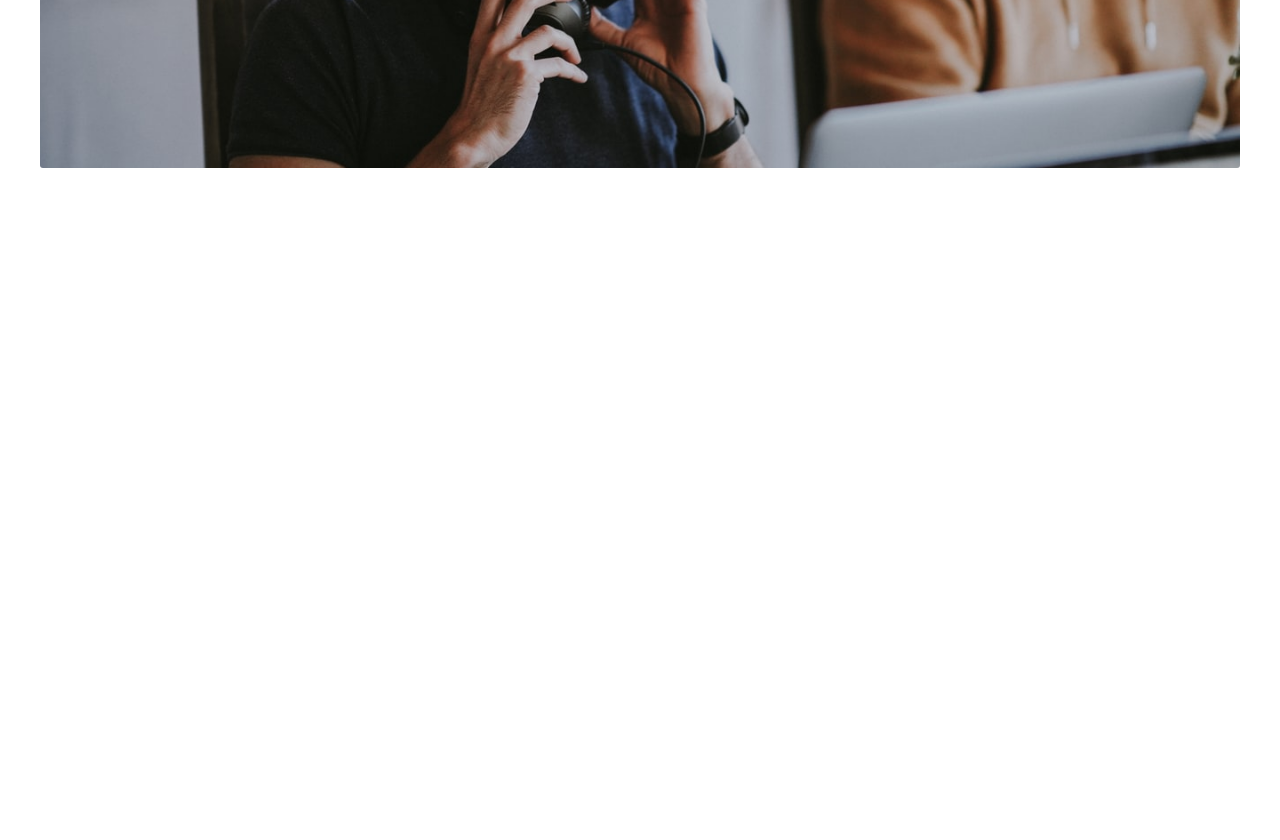
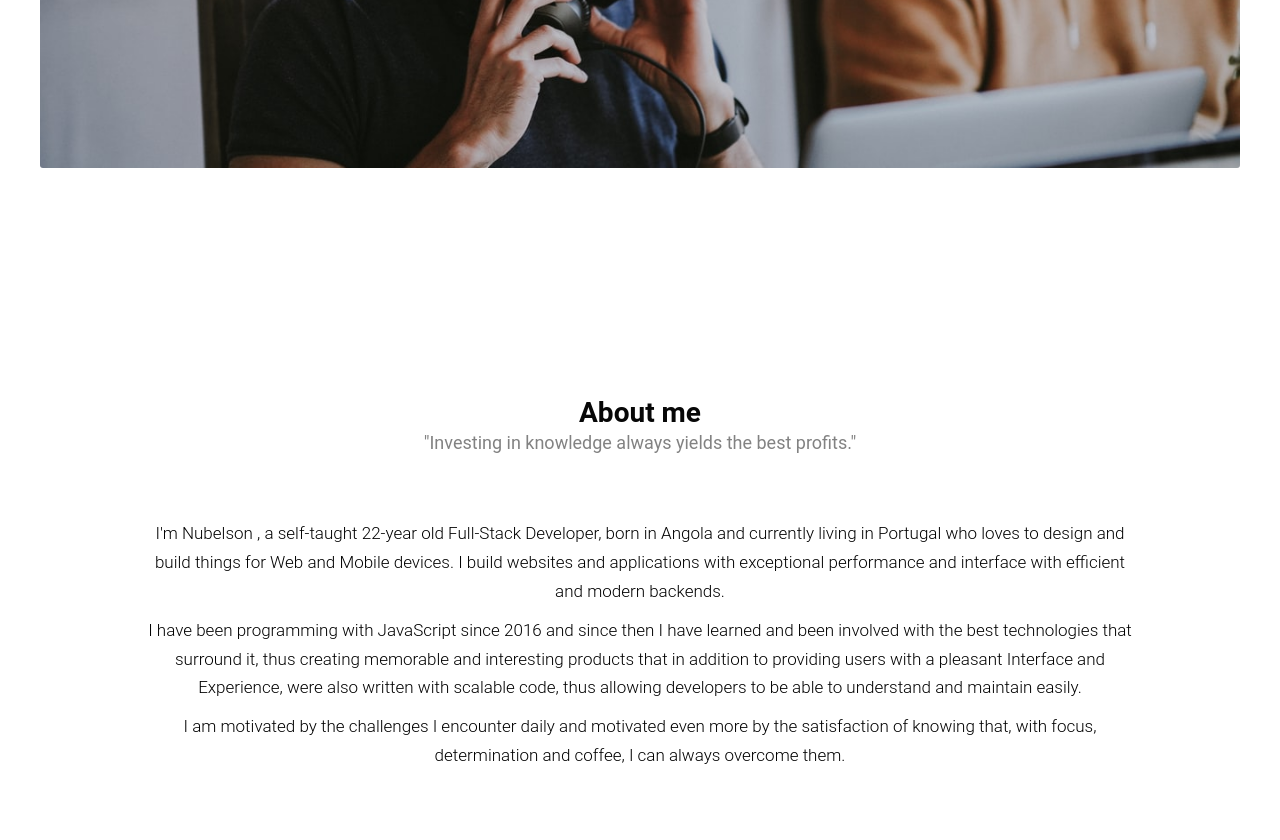
Before and after one commit to nublson/Portfolio-v2, a Gatsby site: page / in a window 1280 px wide. Shown: the part 652-1492 px from the top of the page. Before the commit the page ends 920 px from the top, so only its background shows below. Built offline with nearby package versions, Linux system fonts and the light colour scheme; Gatsby itself is replaced by a stand-in of ours.

Commit message:
feat(section): add About section

```diff
--- /dev/null
+++ b/src/components/UI/Heading.js
@@ -0,0 +1,27 @@
+import React from "react"
+import styled from "styled-components"
+
+const StyledHeading = styled.div`
+    text-align: center;
+    margin-bottom: 6rem;
+`
+const Title = styled.h2`
+    font-size: 2.8rem;
+    font-weight: bold;
+    color: var(--text-highlight);
+`
+const Subtitle = styled.p`
+    font-size: 1.8rem;
+    color: var(--text-grey);
+`
+
+const Heading = ({ title, subtitle }) => {
+    return (
+        <StyledHeading>
+            <Title>{title}</Title>
+            <Subtitle>"{subtitle}"</Subtitle>
+        </StyledHeading>
+    )
+}
+
+export default Heading
--- a/src/pages/index.js
+++ b/src/pages/index.js
@@ -2,11 +2,13 @@ import React from "react"
 import Layout from "../components/Layout"
 
 import Home from "../sections/Home"
+import About from "../sections/About"
 
 const App = () => {
     return (
         <Layout>
             <Home />
+            <About />
         </Layout>
     )
 }
--- /dev/null
+++ b/src/sections/About/index.js
@@ -0,0 +1,58 @@
+import React from "react"
+import { Content, StyledText } from "./styles"
+
+import {
+    StyledSection,
+    Container,
+    Wrapper,
+} from "../../components/Layout/elements"
+import Heading from "../../components/UI/Heading"
+
+const About = () => {
+    return (
+        <StyledSection>
+            <Container>
+                <Wrapper>
+                    <Content>
+                        <Heading
+                            title="About me"
+                            subtitle="Investing in knowledge always yields the best profits."
+                        />
+
+                        <StyledText>
+                            <p>
+                                I'm Nubelson , a self-taught 22-year old
+                                Full-Stack Developer, born in Angola and
+                                currently living in Portugal who loves to design
+                                and build things for Web and Mobile devices. I
+                                build websites and applications with exceptional
+                                performance and interface with efficient and
+                                modern backends.
+                            </p>
+                            <p>
+                                I have been programming with JavaScript since
+                                2016 and since then I have learned and been
+                                involved with the best technologies that
+                                surround it, thus creating memorable and
+                                interesting products that in addition to
+                                providing users with a pleasant Interface and
+                                Experience, were also written with scalable
+                                code, thus allowing developers to be able to
+                                understand and maintain easily.
+                            </p>
+                            <p>
+                                I am motivated by the challenges I encounter
+                                daily and motivated even more by the
+                                satisfaction of knowing that, with focus,
+                                determination and coffee, I can always overcome
+                                them.
+                            </p>
+                        </StyledText>
+                    </Content>
+                </Wrapper>
+            </Container>
+        </StyledSection>
+    )
+}
+
+export default About
--- /dev/null
+++ b/src/sections/About/styles.js
@@ -0,0 +1,16 @@
+import styled from "styled-components"
+
+export const Content = styled.div`
+    text-align: center;
+`
+
+export const StyledText = styled.div`
+    max-width: 100rem;
+    margin: 0 auto;
+    font-size: 1.7rem;
+    font-weight: 300;
+
+    p {
+        margin-bottom: 1rem;
+    }
+`
```
